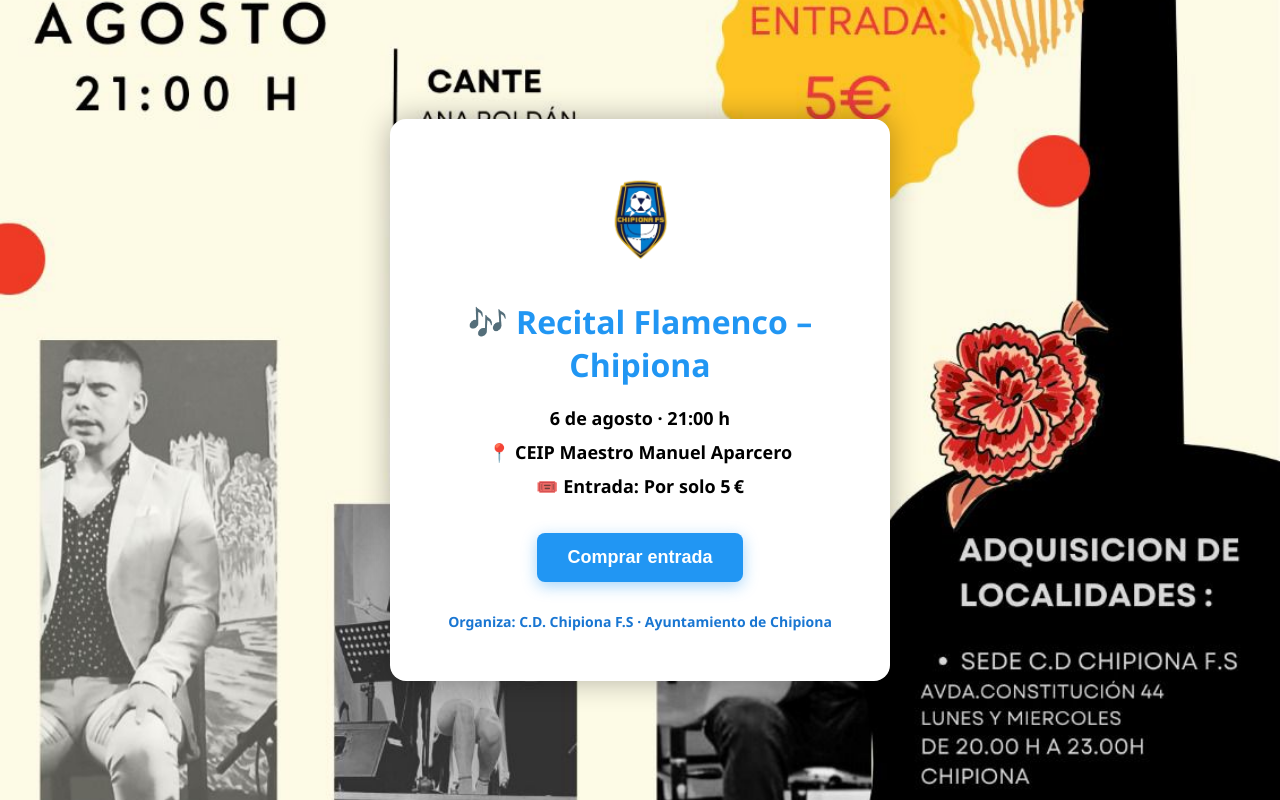
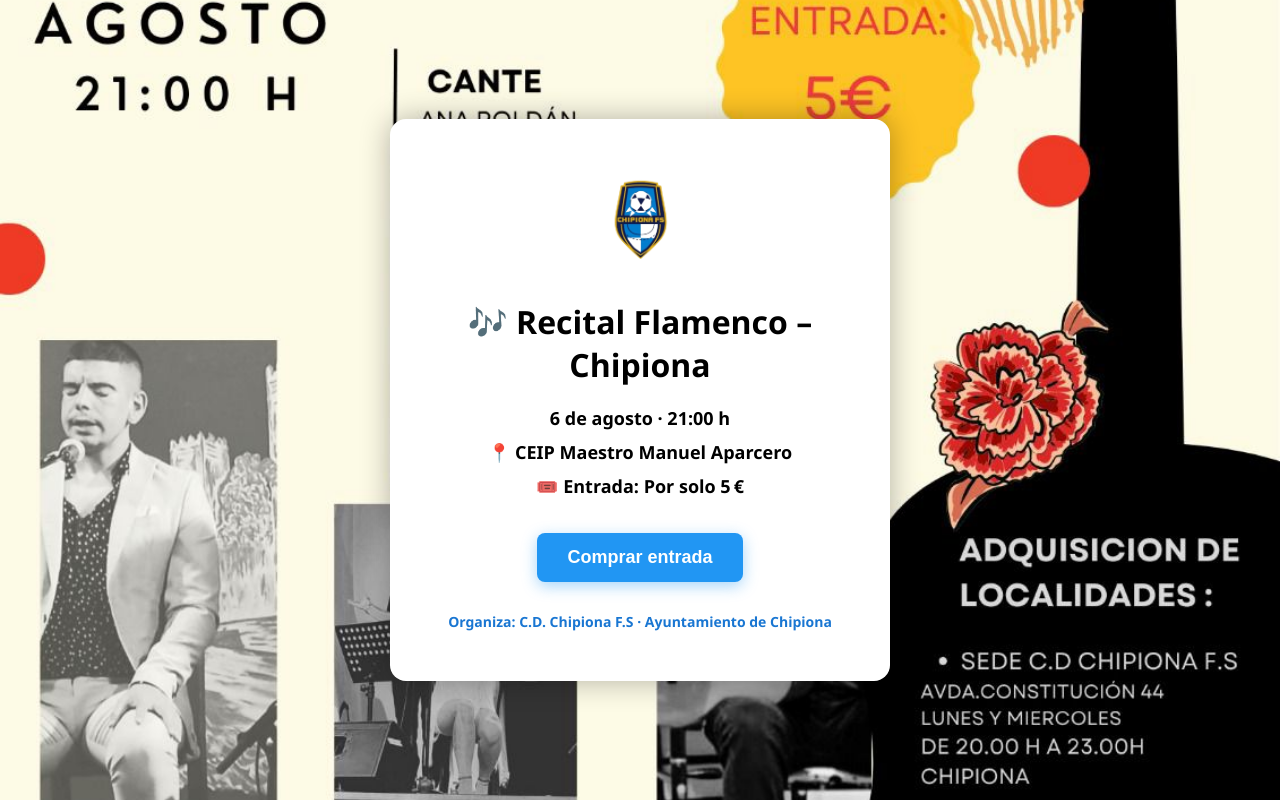
Before and after one commit to adrianrs928222/RecitaldeChipiona, a website: page index.html in a window 1280 px wide. Drawn offline with Linux system fonts and the light colour scheme.

Commit message:
style.css

```diff
--- a/style.css
+++ b/style.css
@@ -47,7 +47,7 @@
 h1 {
   font-size: 32px;
   margin-bottom: 20px;
-  color: #2196f3;
+  color: #000000;
 }
 
 .fecha, .lugar, .precio, .organiza {
```
